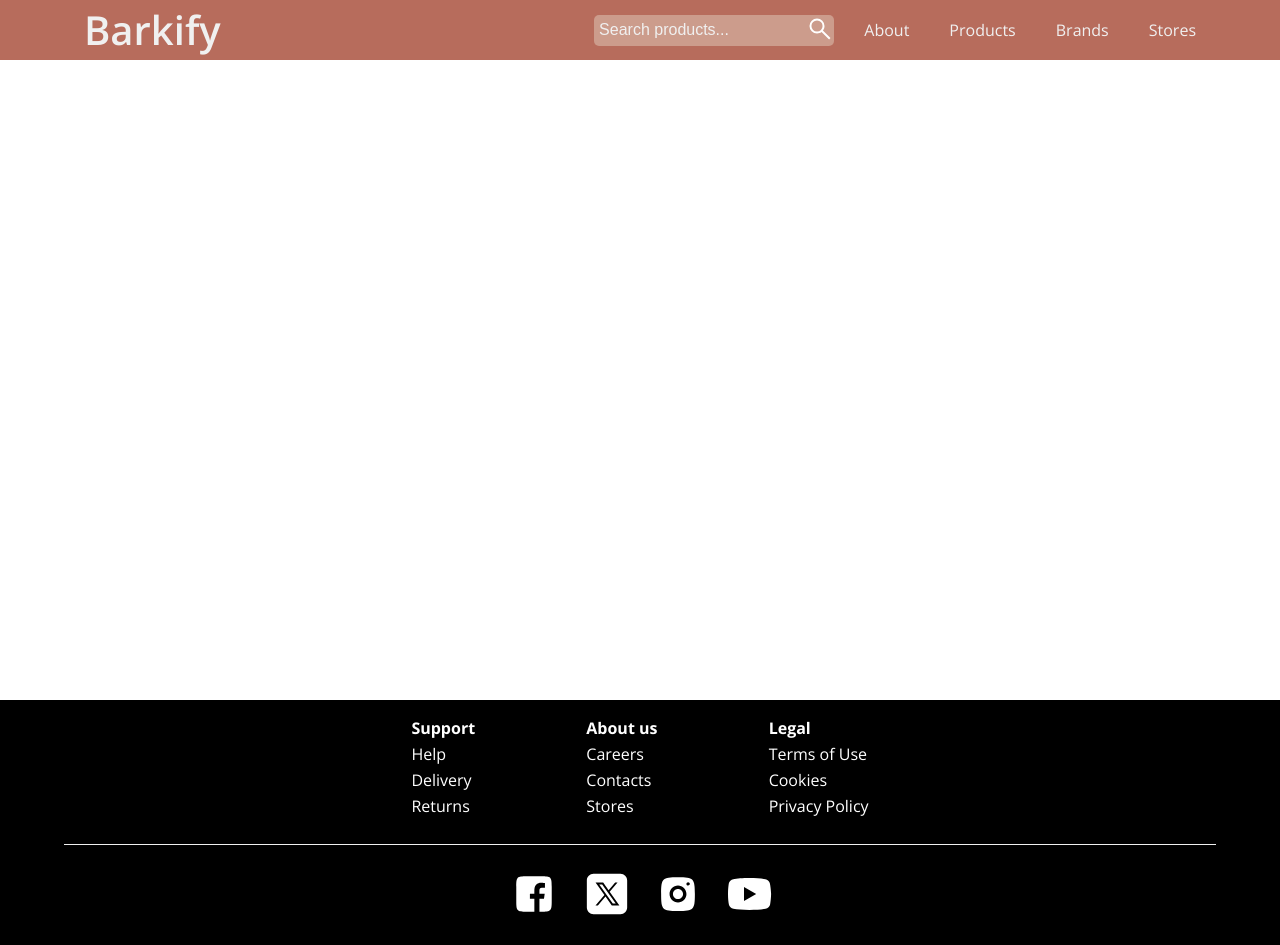
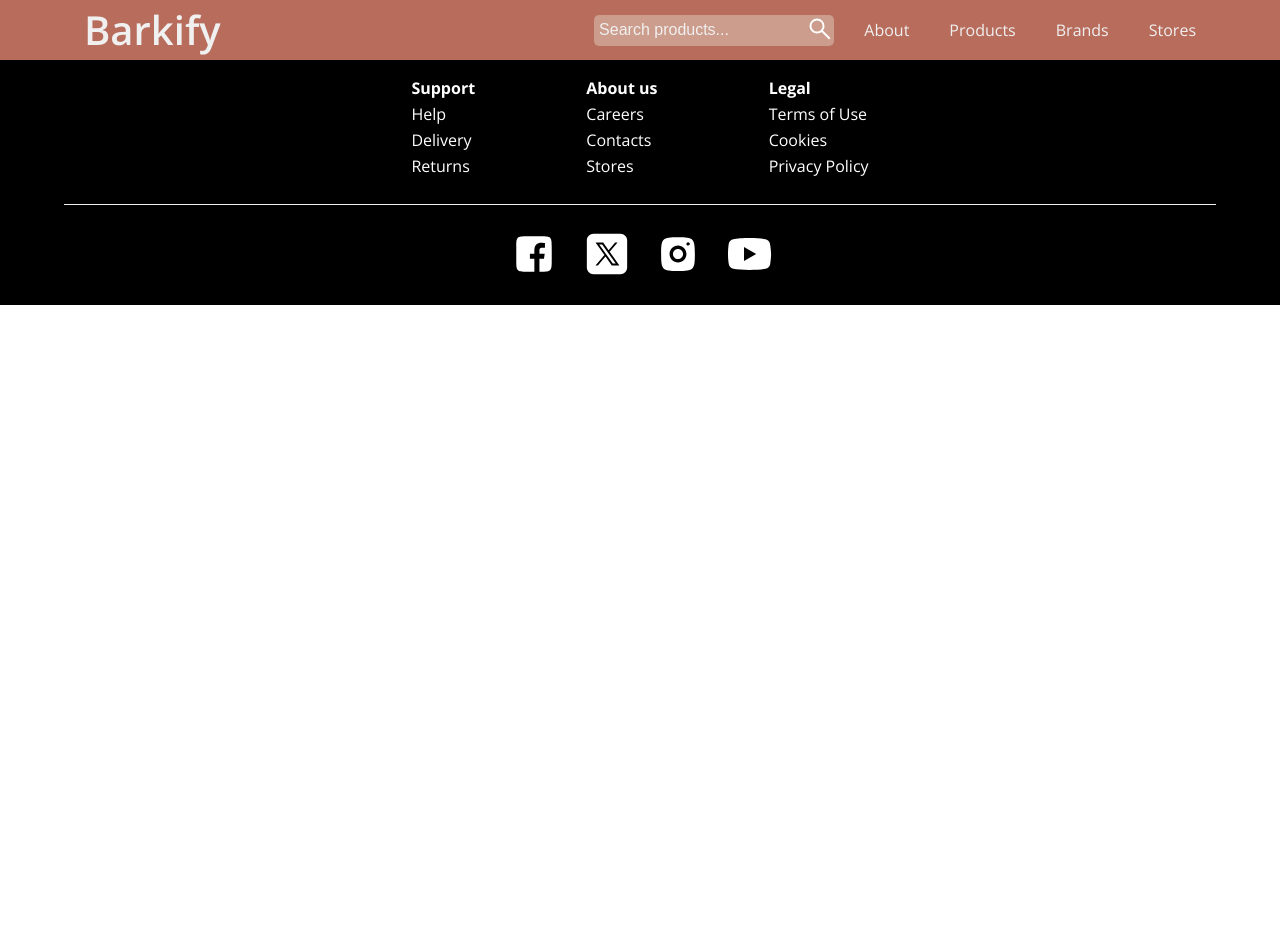
Before and after one commit to JorgeCarvalho90/Projecto-final-modulo-1, a plain HTML site: page index.html in a window 1280 px wide. After the commit the page ends 800 px from the top, so only its background shows below. Drawn offline with nearby package versions, Linux system fonts and the light colour scheme; a web font is replaced by a local one.

Commit message:
without body height

```diff
--- a/index.html
+++ b/index.html
@@ -54,7 +54,6 @@
         </div>
       </nav>
     </header>
-    <div class="site-content" style="height: 80vh"></div>
     <footer>
       <div class="footer-navigation">
         <div class="column">
```
